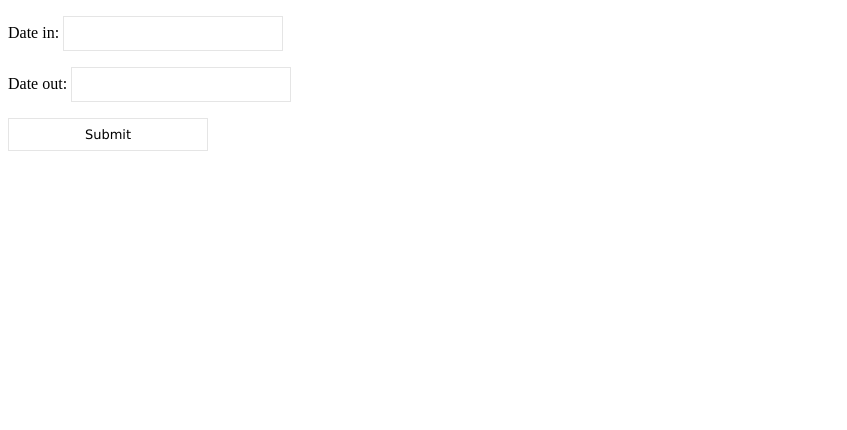
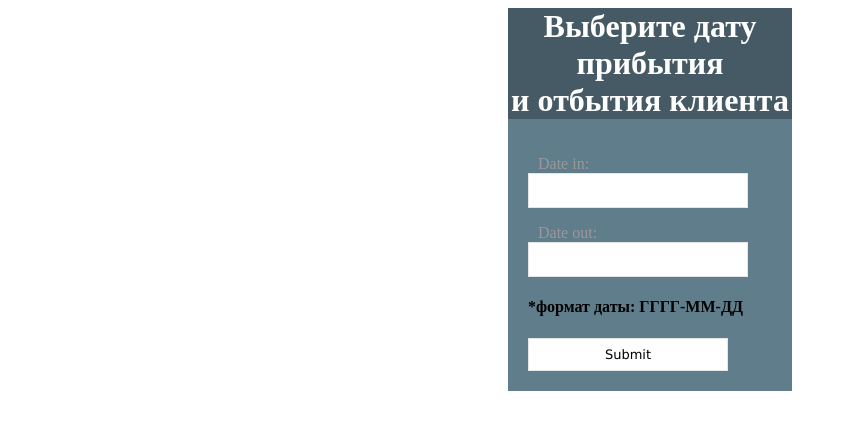
Before and after one commit to kirillherz/hotel-management-system, a Django app: page /rooms/ in a window 1280 px wide. Shown: the top 430 px of the page, without its empty margins (0-847 px from the left). Run offline with Django 3.2, Linux system fonts and the light colour scheme.

Commit message:
Изменён внешний вид форм

```diff
--- a/management/templates/add_payment.html
+++ b/management/templates/add_payment.html
@@ -3,7 +3,7 @@
 
 <head>
     <meta charset="UTF-8">
-    <title>Marzipan</title>
+    <title>HOTLEZ</title>
     <meta charset="utf-8">
     <meta http-equiv="X-UA-Compatible" content="IE=edge">
     <meta name="viewport" content="width=device-width, initial-scale=1">
--- a/management/templates/list_rooms.html
+++ b/management/templates/list_rooms.html
@@ -3,7 +3,7 @@
 
 <head>
     <meta charset="UTF-8">
-    <title>Marzipan</title>
+    <title>HOTLEZ</title>
     <meta charset="utf-8">
     <meta http-equiv="X-UA-Compatible" content="IE=edge">
     <meta name="viewport" content="width=device-width, initial-scale=1">
@@ -11,7 +11,24 @@
 
 
 <body>
+    <h1>Выберите дату прибытия <br>
+    и отбытия клиента</h1>
 <style>
+    h1{
+        text-align: center;
+        margin: 0 480px 0 500px;
+        background-color: #455A64;
+        font-family: AleksandraC;
+        color: white;
+    }
+
+    .form {
+    padding: 20px 20px 20px 20px;
+    margin-left: 500px;
+    margin-right: 480px;
+    background-color: #607D8B;
+    }
+
     input,  textarea {
     padding: 9px;
     border: solid 1px #E5E5E5;
@@ -43,10 +60,10 @@ input:hover,  textarea:hover,
     color: #000;
 }
 </style>
-
+<div class="form">
 <form action='/rooms/' method='post'>
-{% csrf_token %}
-{{ form.as_p }}
+    {% csrf_token %}
+{{ form.as_p }} <h4>*формат даты: ГГГГ-ММ-ДД</h4>
   <input type="submit">
  {%for room in rooms %}
 <br>
@@ -55,9 +72,12 @@ input:hover,  textarea:hover,
 Название тарифа: {{ room.tarrif_name }}
 <br>
 Стоимость: {{ room.units }} {{ room.valuta_name }}
-<hr>
-<a href="/record/{{room.id}}">текст ссылки</a>
+<br>
+<a href="/record/{{room.id}}">Выбрать комнату</a>
+ <hr>
  {% endfor %}
+
 </form>
+</div>
 </body>
 </html>
--- a/management/views.py
+++ b/management/views.py
@@ -61,7 +61,7 @@ def record(request, id_room = None):
     form = RecordForm(request.POST or None, instance = record)
     if request.method == 'POST' and form.is_valid():
         form.save()
-        return HttpResponse("Зарегестрирован")
+        return HttpResponse("Клиент успешно зарегистрирован!")
     return render(request, 'register.html', {'form' : form})
 
 class PaymentForm(ModelForm):
```
Also changed, not shown: management/templates/bill.html (+19 -2 lines), management/templates/payment.html (+22 -1 lines), management/templates/register.html (+20 -1 lines).
